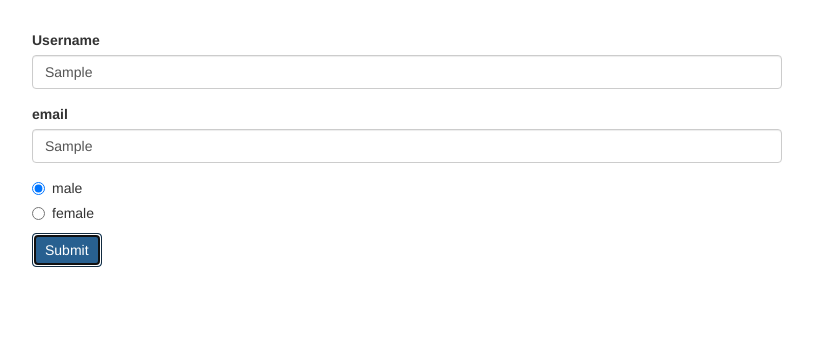
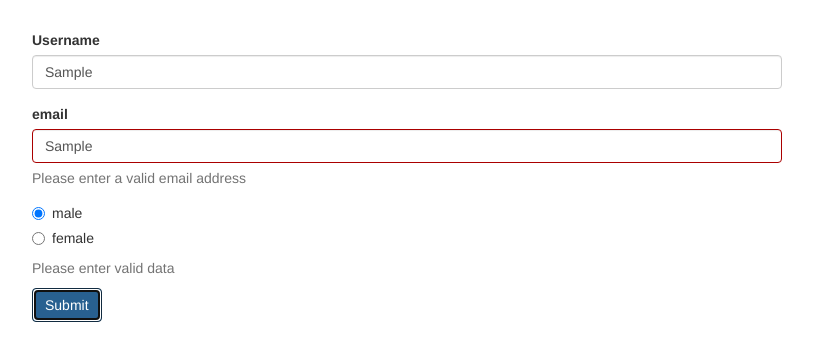
Before and after one commit to hereticsun/udemy-ng4-forms-reactive, an Angular app: page / in a window 1280 px wide. Both pictures are taken after typing "Sample", "Sample" into the empty fields and a click on the button "Submit". Shown: the top 360 px of the page, without its empty margins (233-1046 px from the left). Built offline with nearby package versions, Linux system fonts and the light colour scheme.

Commit message:
192 Reactive: getting access to controls
Signed-off-by: Azlan Cuttilan <azlan@bynd.com>

```diff
--- a/src/app/app.component.css
+++ b/src/app/app.component.css
@@ -1,3 +1,7 @@
 .container {
   margin-top: 30px;
 }
+
+input.ng-invalid.ng-touched {
+  border: 1px solid #a00;
+}
--- a/src/app/app.component.html
+++ b/src/app/app.component.html
@@ -9,6 +9,9 @@
             id="username"
             formControlName="username"
             class="form-control">
+            <span
+              *ngIf="!signupForm.get('username').valid && signupForm.get('username').touched"
+              class="help-block">Please enter a valid username</span>
         </div>
         <div class="form-group">
           <label for="email">email</label>
@@ -17,6 +20,9 @@
             id="email"
             formControlName="email"
             class="form-control">
+            <span
+              *ngIf="!signupForm.get('email').valid && signupForm.get('email').touched"
+              class="help-block">Please enter a valid email address</span>
         </div>
         <div class="radio" *ngFor="let gender of genders">
           <label>
@@ -26,6 +32,9 @@
               [value]="gender">{{ gender }}
           </label>
         </div>
+        <span
+          *ngIf="!signupForm.valid && signupForm.touched"
+          class="help-block">Please enter valid data</span>
         <button class="btn btn-primary" type="submit">Submit</button>
       </form>
     </div>
```
